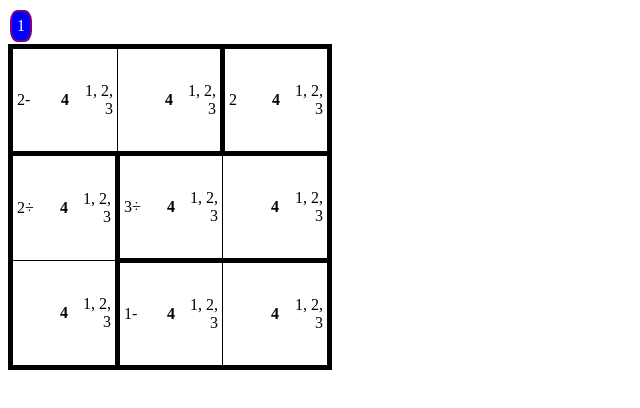
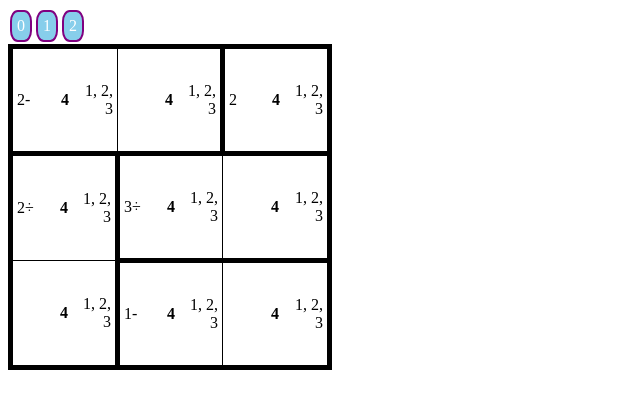
Before and after one commit to sburba/laduradura, a React app: page / in a window 1280 px wide. Shown: the top 408 px of the page, without its empty margins (0-640 px from the left). Built offline with nearby package versions, Linux system fonts and the light colour scheme; the HTML template or start-up script is replaced by a standard one.

Commit message:
toggle buttons for selection

```diff
--- a/src/components/ValuesSelector.jsx
+++ b/src/components/ValuesSelector.jsx
@@ -1,20 +1,45 @@
 import React from 'react'
+import { range, indexOf } from 'lodash'
 import ValuesSelectorButton from './ValuesSelectorButton'
 
 export default class ValuesSelector extends React.Component {
 
 	constructor(props) {
 		super(props);
+
+		this.state = {
+			values: this.mapPropsToState(props)
+		}
+
+		this.handleChange = this.handleChange.bind(this);
+	}
+
+	onComponentWillReceiveProps(nextProps) {
+		this.setState({ values: this.mapPropsToState(nextProps) })
+	}
+
+	onValuesSelected() {
+
+	}
+
+	handleChange(e) {
+		let values = this.state.values || [];
+		values[e.label] = e.selected;
+
+		this.setState({ values });
 	}
 
 	render() {
-		let buttons = [];
-
 		return (
 			<div>
-				<ValuesSelectorButton value={1} selected={true} />
+				{this.state.values.map( (selected, idx) =>
+					<ValuesSelectorButton selected={selected} label={idx} onChange={this.handleChange} />
+				)}
 			</div>
 		);
 	}
 
+	mapPropsToState(props) {
+		return range(props.maxValue).map( i => indexOf(this.props.values, i) >= 0 )
+	}
 }
--- a/src/components/ValuesSelectorButton.jsx
+++ b/src/components/ValuesSelectorButton.jsx
@@ -1,13 +1,22 @@
 import React from 'react'
+import { isFunction } from 'lodash'
 
 export default class ValuesSelectorButton extends React.Component {
     constructor(props) {
         super(props);
+
+		this.onClick = this.onClick.bind(this);
     }
 
-    onClick() {
-        this.props.onChange(this.props.value);
-    }
+    onClick(e) {
+		e.preventDefault();
+
+		let { label, selected, onChange } = this.props;
+
+		if( isFunction(onChange) ) {
+			onChange( { label, selected: !selected })
+		}
+	}
 
     getButtonStyle() {
         return {
@@ -24,7 +33,7 @@ export default class ValuesSelectorButton extends React.Component {
 	render() {
 		return (
 			<div style={this.getButtonStyle()} onClick={this.onClick}>
-				<span>{this.props.value}</span>
+				<span>{this.props.label}</span>
 			</div>
 		);
 	}
```
